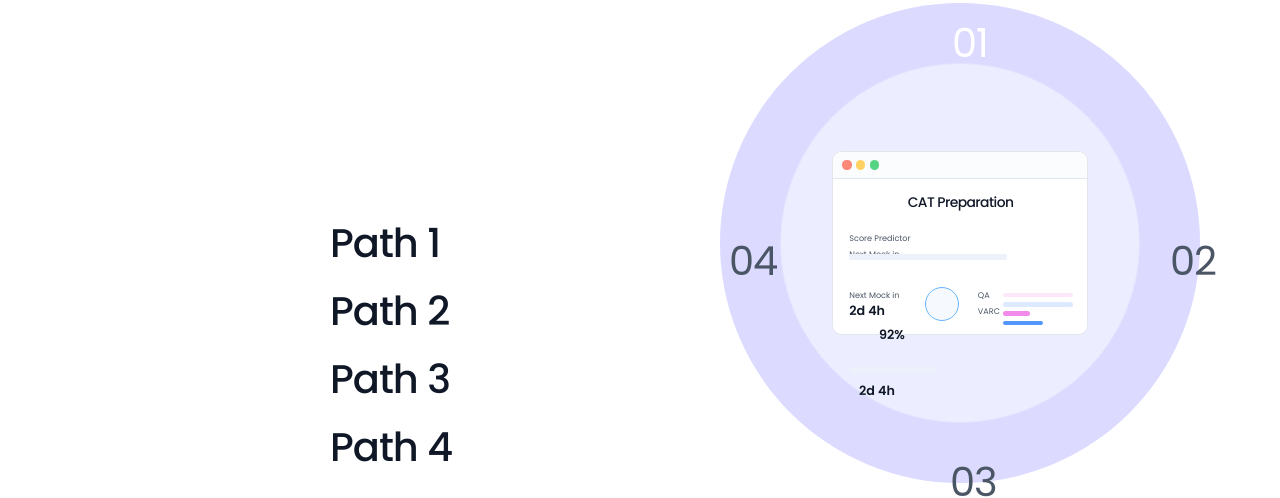
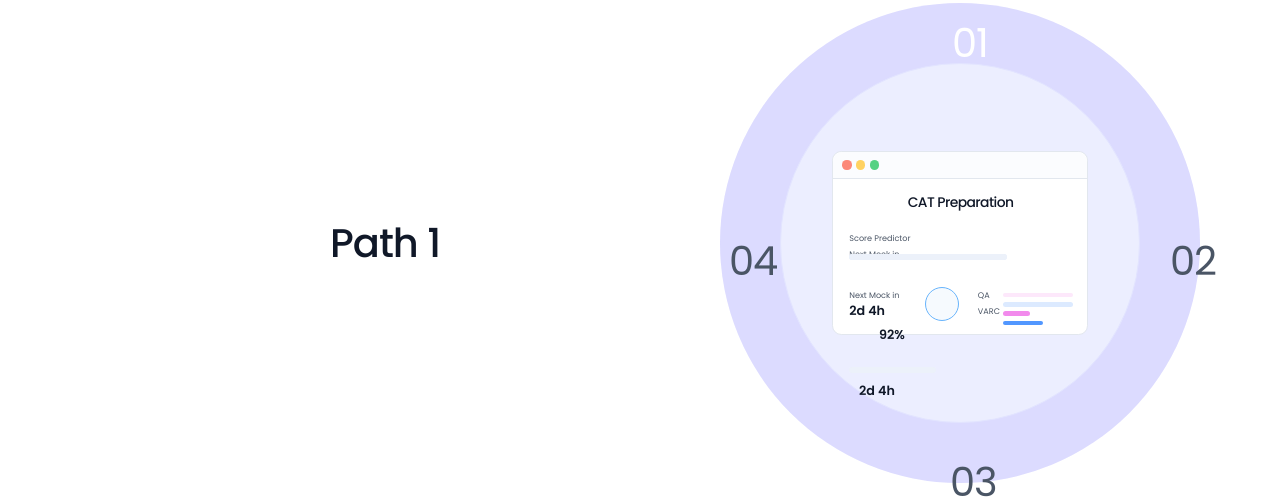
Before and after one commit to AnshulParate2004/UWU, a plain HTML site: page Clymber/index.html in a window 1280 px wide. Shown: the part 2532-3030 px from the top of the page. Drawn offline with Linux system fonts and the light colour scheme; grey boxes are pictures that could not be loaded.

Commit message:
Fixed path issue

```diff
--- a/Clymber/index.html
+++ b/Clymber/index.html
@@ -121,9 +121,6 @@
                 <!-- Path Labels -->
                 <div class="path-labels">
                     <div class="path-label">Path 1</div>
-                    <div class="path-label">Path 2</div>
-                    <div class="path-label">Path 3</div>
-                    <div class="path-label">Path 4</div>
                 </div>
 
                 <!-- Center Circle with Card -->
```
